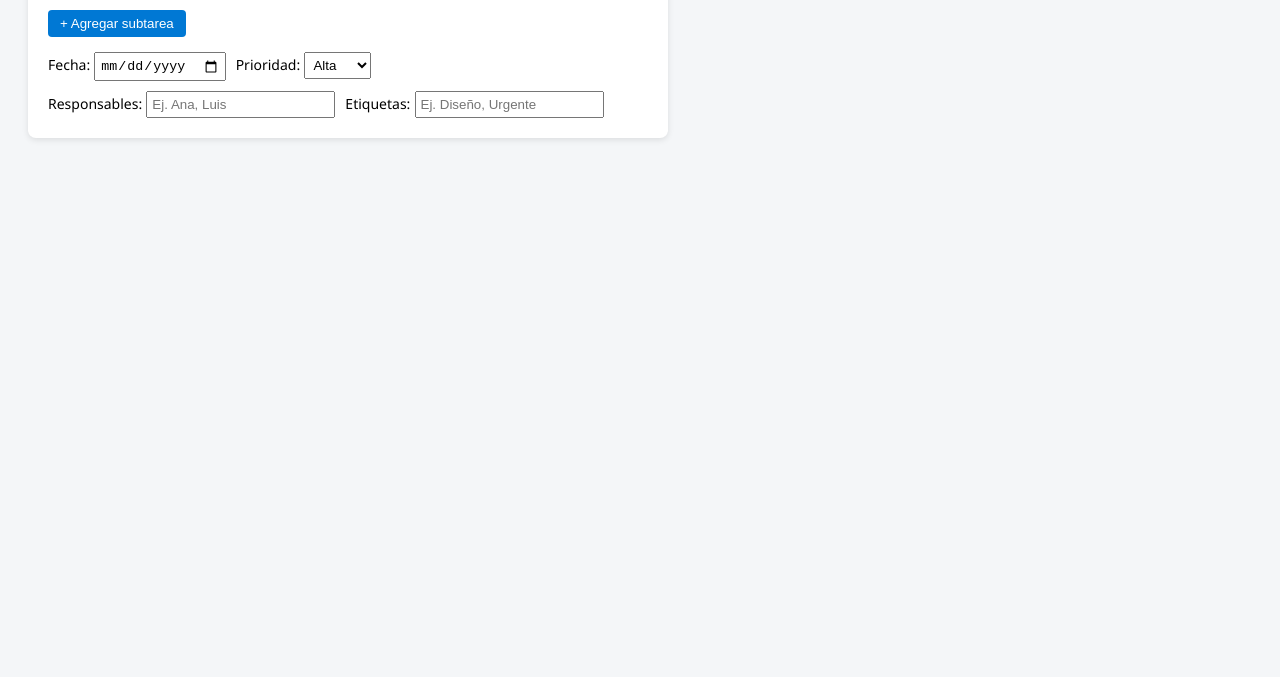
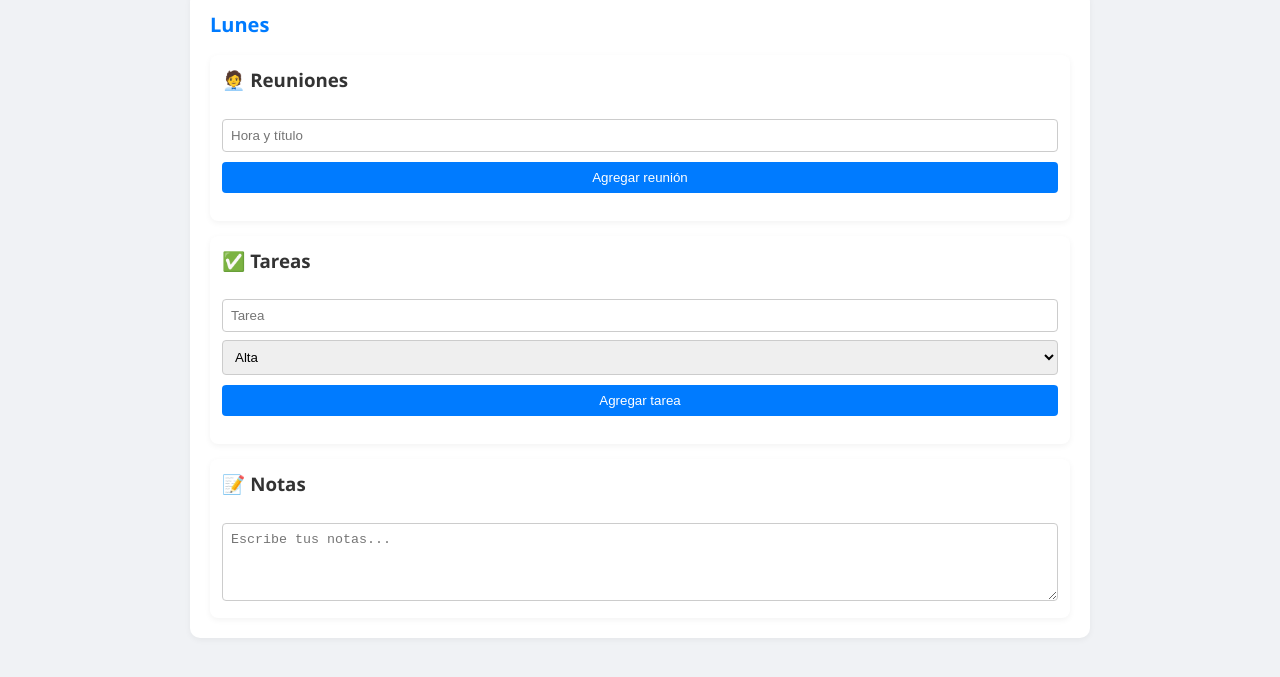
Before and after one commit to Harox-Mx/mi-planificador, a plain HTML site: page index.html in a window 1280 px wide. Shown: the part 123-800 px from the top of the page. Drawn offline with Linux system fonts and the light colour scheme.

Commit message:
Add files via upload

```diff
--- a/index.html
+++ b/index.html
@@ -2,117 +2,179 @@
 <html lang="es">
 <head>
   <meta charset="UTF-8">
-  <title>Tablero de Tareas</title>
+  <title>Planificador Semanal</title>
   <style>
     body {
       font-family: 'Segoe UI', sans-serif;
-      background: #f4f6f8;
+      background-color: #f0f2f5;
       padding: 20px;
+      max-width: 900px;
+      margin: auto;
     }
-    .task-card {
-      background: #fff;
+    h1 {
+      text-align: center;
+      color: #333;
+    }
+    .dia {
+      background-color: white;
+      padding: 20px;
+      margin-top: 30px;
+      border-radius: 10px;
+      box-shadow: 0 2px 6px rgba(0,0,0,0.05);
+    }
+    .dia h2 {
+      margin-top: 0;
+      font-size: 20px;
+      color: #007bff;
+    }
+    .card {
+      background-color: #ffffff;
+      padding: 12px;
+      margin-top: 15px;
       border-radius: 8px;
-      box-shadow: 0 2px 6px rgba(0,0,0,0.1);
-      padding: 20px;
-      margin-bottom: 20px;
-      max-width: 600px;
+      box-shadow: 0 2px 6px rgba(0,0,0,0.05);
     }
-    .task-title {
-      font-size: 18px;
-      font-weight: bold;
-      border: none;
+    .card h3 {
+      margin-top: 0;
+      color: #333;
+    }
+    input, select, textarea {
+      margin-top: 8px;
+      padding: 8px;
       width: 100%;
-      margin-bottom: 10px;
+      border-radius: 4px;
+      border: 1px solid #ccc;
+      box-sizing: border-box;
     }
-    .subtasks {
+    button {
       margin-top: 10px;
-    }
-    .subtask {
-      display: flex;
-      align-items: center;
-      margin-bottom: 5px;
-    }
-    .subtask input[type="text"] {
-      flex: 1;
-      margin-left: 8px;
-      padding: 4px;
-    }
-    .controls {
-      display: flex;
-      gap: 10px;
-      margin-top: 15px;
-      flex-wrap: wrap;
-    }
-    .controls label {
-      font-size: 14px;
-    }
-    .controls input, .controls select {
-      padding: 4px;
-    }
-    .add-subtask-btn {
-      margin-top: 10px;
-      background: #0078d4;
+      padding: 8px;
+      width: 100%;
+      background-color: #007bff;
       color: white;
       border: none;
-      padding: 6px 12px;
       border-radius: 4px;
       cursor: pointer;
     }
-    .add-subtask-btn:hover {
-      background: #005ea2;
+    button:hover {
+      background-color: #0056b3;
+    }
+    ul {
+      list-style-type: none;
+      padding: 0;
+      margin-top: 10px;
+    }
+    li {
+      background-color: #f8f9fa;
+      padding: 8px;
+      margin-bottom: 5px;
+      border-radius: 4px;
+      display: flex;
+      justify-content: space-between;
+      align-items: center;
+    }
+    .delete-btn {
+      background-color: #dc3545;
+      color: white;
+      border: none;
+      padding: 4px 8px;
+      border-radius: 4px;
+      cursor: pointer;
+    }
+    .delete-btn:hover {
+      background-color: #c82333;
+    }
+    .prioridad {
+      padding: 4px 8px;
+      border-radius: 4px;
+      margin-left: 10px;
+      font-size: 12px;
+      color: white;
+    }
+    .prioridad.alta {
+      background-color: #dc3545;
+    }
+    .prioridad.media {
+      background-color: #ffc107;
+      color: black;
+    }
+    .prioridad.baja {
+      background-color: #28a745;
     }
   </style>
 </head>
 <body>
+  <h1>🗓️ Planificador Semanal</h1>
 
-  <div class="task-card">
-    <input type="text" class="task-title" value="Nombre de la tarea" />
+  <div class="dia" id="lunes">
+    <h2>Lunes</h2>
 
-    <div class="subtasks" id="subtasks">
-      <div class="subtask">
-        <input type="checkbox" />
-        <input type="text" placeholder="Subtarea..." />
-      </div>
+    <!-- Reuniones -->
+    <div class="card">
+      <h3>🧑‍💼 Reuniones</h3>
+      <input type="text" placeholder="Hora y título" id="reunion-lunes">
+      <button onclick="agregarReunion('lunes')">Agregar reunión</button>
+      <ul id="lista-reuniones-lunes"></ul>
     </div>
 
-    <button class="add-subtask-btn" onclick="addSubtask()">+ Agregar subtarea</button>
+    <!-- Tareas -->
+    <div class="card">
+      <h3>✅ Tareas</h3>
+      <input type="text" placeholder="Tarea" id="tarea-lunes">
+      <select id="prioridad-lunes">
+        <option value="Alta">Alta</option>
+        <option value="Media">Media</option>
+        <option value="Baja">Baja</option>
+      </select>
+      <button onclick="agregarTareaConPrioridad('lunes')">Agregar tarea</button>
+      <ul id="lista-tareas-lunes"></ul>
+    </div>
 
-    <div class="controls">
-      <div>
-        <label>Fecha:</label>
-        <input type="date" />
-      </div>
-      <div>
-        <label>Prioridad:</label>
-        <select>
-          <option>Alta</option>
-          <option>Media</option>
-          <option>Baja</option>
-        </select>
-      </div>
-      <div>
-        <label>Responsables:</label>
-        <input type="text" placeholder="Ej. Ana, Luis" />
-      </div>
-      <div>
-        <label>Etiquetas:</label>
-        <input type="text" placeholder="Ej. Diseño, Urgente" />
-      </div>
+    <!-- Notas -->
+    <div class="card">
+      <h3>📝 Notas</h3>
+      <textarea id="nota-lunes" placeholder="Escribe tus notas..." rows="4"></textarea>
     </div>
   </div>
 
   <script>
-    function addSubtask() {
-      const subtasks = document.getElementById('subtasks');
-      const newSubtask = document.createElement('div');
-      newSubtask.className = 'subtask';
-      newSubtask.innerHTML = `
-        <input type="checkbox" />
-        <input type="text" placeholder="Subtarea..." />
-      `;
-      subtasks.appendChild(newSubtask);
+    function agregarReunion(dia) {
+      const input = document.getElementById(`reunion-${dia}`);
+      const ul = document.getElementById(`lista-reuniones-${dia}`);
+      const texto = input.value.trim();
+      if (texto === "") return;
+
+      const li = document.createElement("li");
+      li.textContent = texto;
+
+      const btn = document.createElement("button");
+      btn.textContent = "Eliminar";
+      btn.className = "delete-btn";
+      btn.onclick = () => li.remove();
+
+      li.appendChild(btn);
+      ul.appendChild(li);
+      input.value = "";
+    }
+
+    function agregarTareaConPrioridad(dia) {
+      const tarea = document.getElementById(`tarea-${dia}`).value.trim();
+      const prioridad = document.getElementById(`prioridad-${dia}`).value;
+      const ul = document.getElementById(`lista-tareas-${dia}`);
+      if (tarea === "") return;
+
+      const li = document.createElement("li");
+      li.innerHTML = `${tarea} <span class="prioridad ${prioridad.toLowerCase()}">${prioridad}</span>`;
+
+      const btn = document.createElement("button");
+      btn.textContent = "Eliminar";
+      btn.className = "delete-btn";
+      btn.onclick = () => li.remove();
+
+      li.appendChild(btn);
+      ul.appendChild(li);
+      document.getElementById(`tarea-${dia}`).value = "";
     }
   </script>
-
 </body>
 </html>
```
